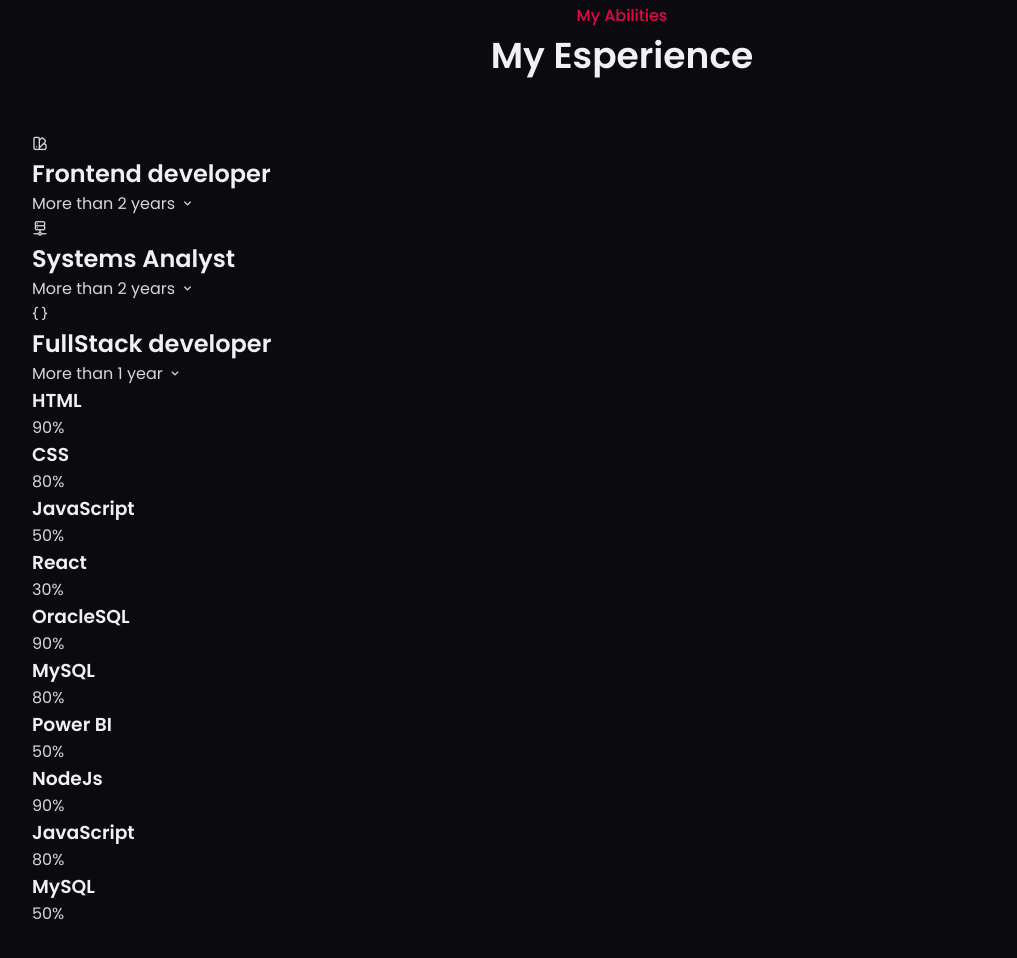
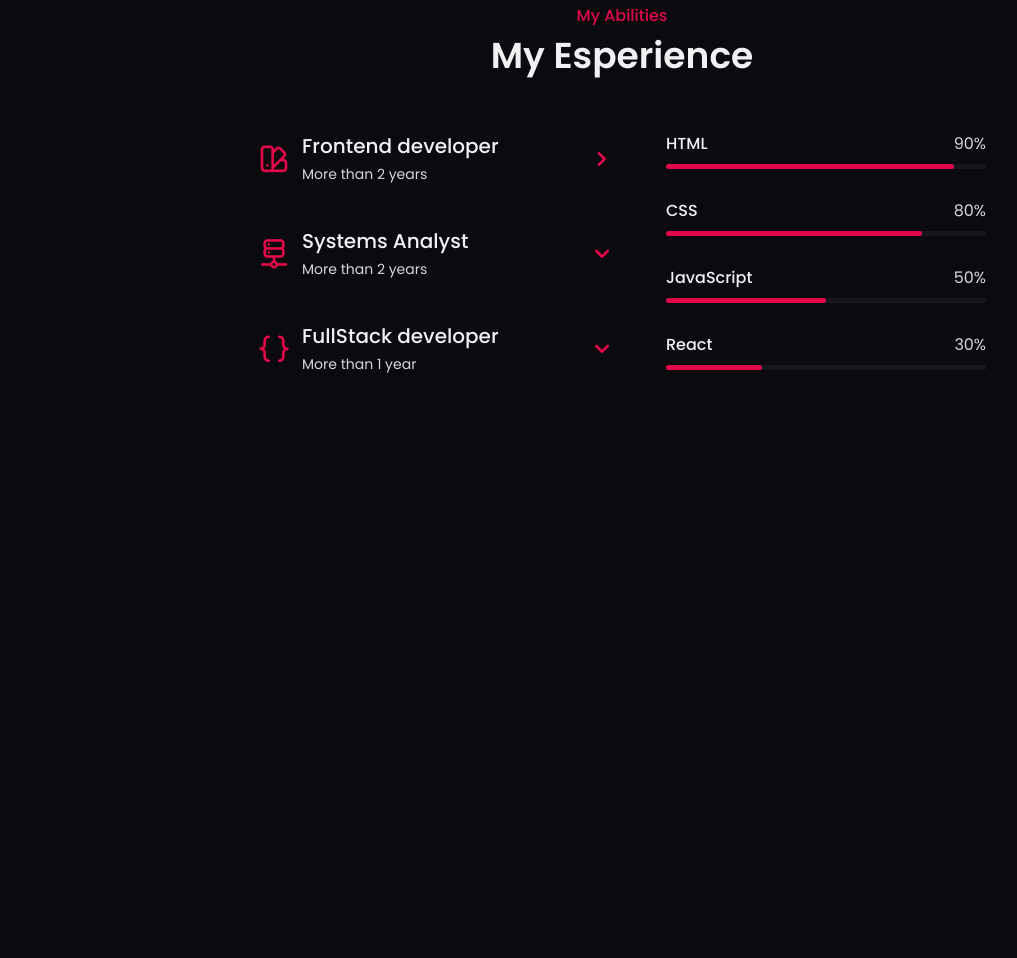
Before and after one commit to SanchesVitor/MyPortfolio, a plain HTML site: page index.html in a window 1280 px wide. Shown: the part 2385-3343 px from the top of the page, without its empty margins (68-1085 px from the left). After the commit the page ends 2793 px from the top, so only its background shows below. Drawn offline with nearby package versions, Linux system fonts and the light colour scheme.

Commit message:
add styles skills section and script

```diff
--- a/index.html
+++ b/index.html
@@ -230,42 +230,42 @@
 
       <div class="skills-container container grid">
         <div class="skills tabs">
-          <div class="skills-header">
+          <div class="skills-header skills-active" data-target="#frontend">
             <i class="uil uil-swatchbook skills-icon"></i>
 
             <div>
               <h1 class="skills-title">Frontend developer</h1>
               <span class="skills-subtitle">More than 2 years</span>
+            </div>
 
-              <i class="uil uil-angle-down skills-arrow"></i>
-            </div>
+            <i class="uil uil-angle-down skills-arrow"></i>
           </div>
 
-          <div class="skills-header">
+          <div class="skills-header" data-target="#analyst">
             <i class="uil uil-server-network skills-icon"></i>
 
             <div>
               <h1 class="skills-title">Systems Analyst</h1>
               <span class="skills-subtitle">More than 2 years</span>
+            </div>
 
-              <i class="uil uil-angle-down skills-arrow"></i>
-            </div>
+            <i class="uil uil-angle-down skills-arrow"></i>
           </div>
 
-          <div class="skills-header">
+          <div class="skills-header" data-target="#fullstack">
             <i class="uil uil-brackets-curly skills-icon"></i>
 
             <div>
               <h1 class="skills-title">FullStack developer</h1>
               <span class="skills-subtitle">More than 1 year</span>
+            </div>
 
-              <i class="uil uil-angle-down skills-arrow"></i>
-            </div>
+            <i class="uil uil-angle-down skills-arrow"></i>
           </div>
         </div>
 
         <div class="skills-content">
-          <div class="skills-group">
+          <div class="skills-group skills-active" data-content id="frontend">
             <div class="skills-list grid">
               <div class="skills-data">
                 <div class="skills-titles">
@@ -313,7 +313,7 @@
             </div>
           </div>
 
-          <div class="skills-group">
+          <div class="skills-group" data-content id="analyst">
             <div class="skills-list grid">
               <div class="skills-data">
                 <div class="skills-titles">
@@ -350,7 +350,7 @@
             </div>
           </div>
 
-          <div class="skills-group">
+          <div class="skills-group" data-content id="fullstack">
             <div class="skills-list grid">
               <div class="skills-data">
                 <div class="skills-titles">
--- a/src/js/main.js
+++ b/src/js/main.js
@@ -0,0 +1,29 @@
+/*------SHOW SIDEBAR------- */
+
+/* SIDEBAR SHOW*/
+/*Validade if Constant Exists */
+
+/* SIDEBAR HIDDEN */
+/* Validade if COnstant Exists */
+
+/* SKILLS TABS */
+const tabs = document.querySelectorAll('[data-target]'),
+      tabsContent = document.querySelectorAll('[data-content');
+
+      tabs.forEach(tab => {
+        tab.addEventListener('click', () => {
+          const target = document.querySelector(tab.dataset.target);
+
+          tabsContent.forEach(tabContents => {
+            tabContents.classList.remove('skills-active');
+          });
+
+            target.classList.add('skills-active');
+
+            tabs.forEach(tab => {
+              tab.classList.remove('skills-active');
+            });
+
+            tab.classList.add('skills-active');
+        });
+      });
--- a/src/styles/style.css
+++ b/src/styles/style.css
@@ -489,3 +489,84 @@ input {
 }
 
 /* SKILLS SECTION */
+.skills-container {
+  grid-template-columns: 360px 320px;
+  column-gap: 3rem;
+  justify-content: center;
+}
+
+.skills-header {
+  display: flex;
+  align-items: center;
+  cursor: pointer;
+}
+
+.skills-header:not(:last-child) {
+  margin-bottom: var(--mb-2-5);
+}
+
+.skills-icon,
+.skills-arrow {
+  font-size: 2rem;
+  color: var(--skin-color);
+}
+
+.skills-icon {
+  margin-right: var(--mb-0-75);
+}
+
+.skills-title {
+  font-size: var(--h3-font-size);
+  font-weight: var(--font-medium);
+}
+
+.skills-subtitle {
+  font-size: var(--small-font-size);
+}
+
+.skills-arrow {
+  margin-left: auto;
+}
+
+.skills-active .skills-arrow {
+  transform: rotate(-90deg);
+  transition: .3s;
+}
+
+.skills [data-content] {
+  display: none;
+}
+
+.skills-active[data-content] {
+  display: block;
+}
+
+.skills-list {
+  row-gap: 1.8rem;
+}
+
+.skills-titles {
+  display: flex;
+  justify-content: space-between;
+  margin-bottom: var(--mb-0-5);
+}
+
+.skills-name {
+  font-size: var(--normal-font-size);
+  font-weight: var(--font-medium);
+}
+
+.skills-bar,
+.skills-percentage {
+  height: 5px;
+  border-radius: .25rem;
+}
+
+.skills-bar {
+  background-color: var(--box-color);
+}
+
+.skills-percentage {
+  display: block;
+  background-color: var(--skin-color);
+}
```
